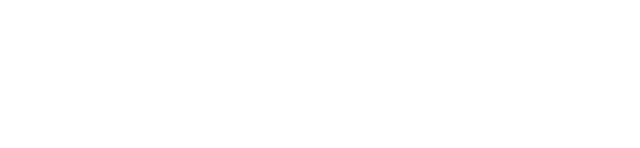
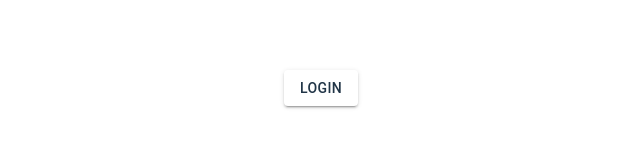
Before and after one commit to KalanaKD/MicroservicesPractice, a React (Vite) app in the folder fitness-app-frontend/: page / in a window 1280 px wide. Shown: the part 312-460 px from the top of the page, without its empty margins (319-959 px from the left). Built offline with nearby package versions, Linux system fonts and the light colour scheme.

Commit message:
update app.jsx

```diff
--- a/fitness-app-frontend/src/App.jsx
+++ b/fitness-app-frontend/src/App.jsx
@@ -1,10 +1,14 @@
 import './App.css'
+import { BrowserRouter as Router, Navigate , Route, Routes , useLocation } from "react-router";
+import Button from '@mui/material/Button';
 
 function App() {
 
   return (
     <>
-
+      <Router>
+        <Button variant="contained" color="#dc004e">Login</Button>
+      </Router>
     </>
   )
 }
```
